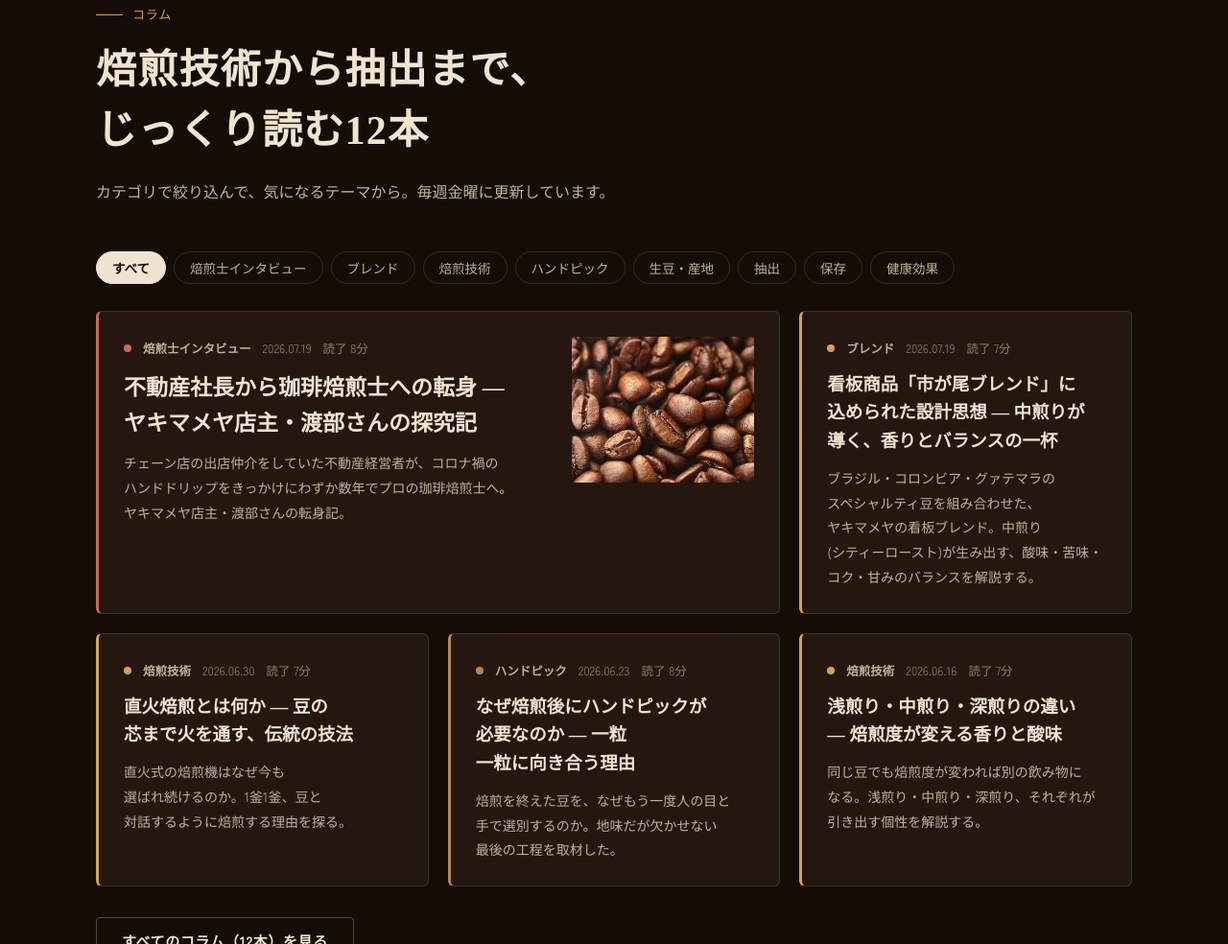
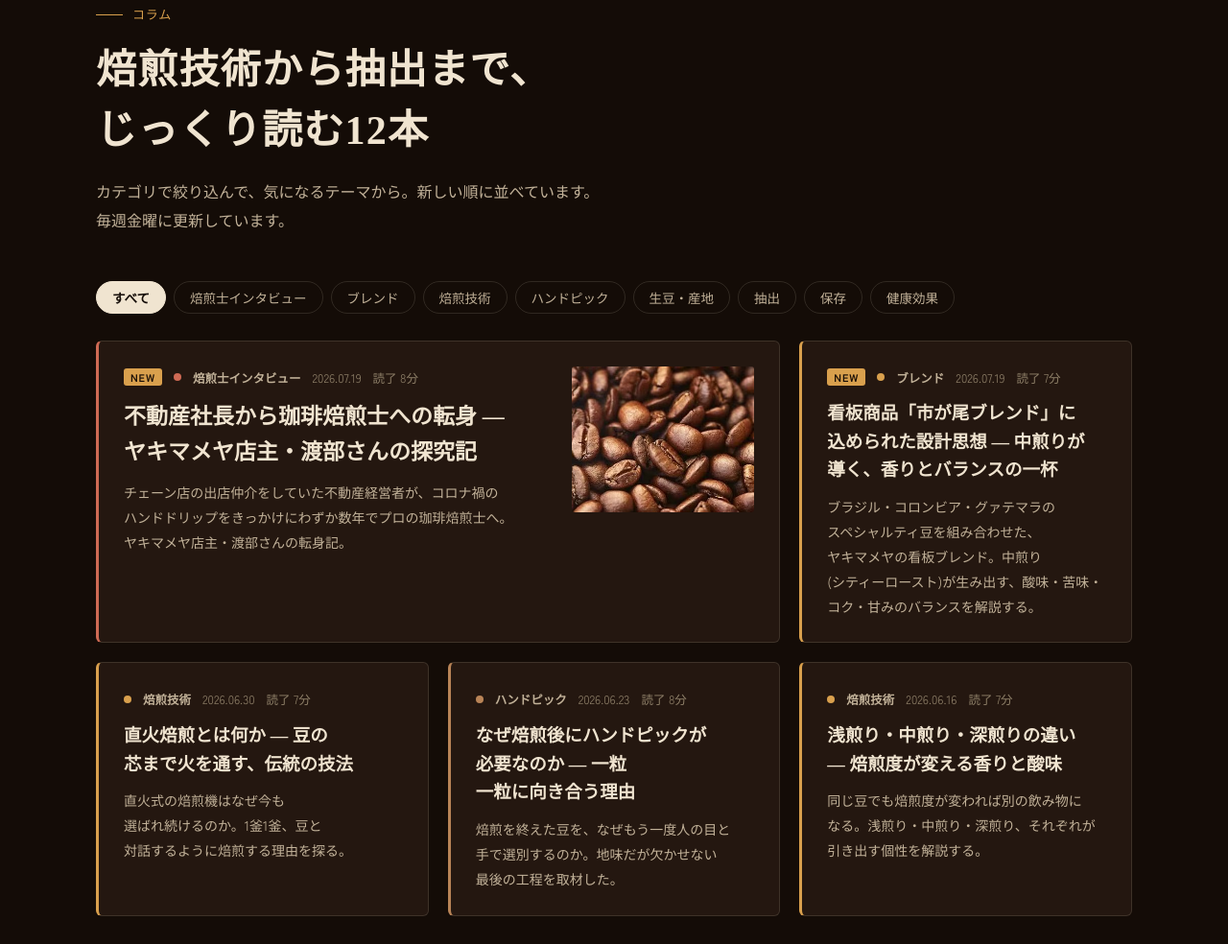
Before and after one commit to ykfuruya0703-create/yakimameya, a plain HTML site: page index.html in a window 1280 px wide. Shown: the part 4143-5127 px from the top of the page at 96% size. Drawn offline with Linux system fonts and the light colour scheme; a web font is replaced by a local one.

Commit message:
Add files via upload

```diff
--- a/assets/base.css
+++ b/assets/base.css
@@ -61,6 +61,7 @@ a{color:inherit}
 .ccard[hidden]{display:none}
 .ccard__body{display:flex;flex-direction:column;flex:1;min-width:0}
 .ccard__meta{display:flex;flex-wrap:wrap;align-items:center;gap:4px 12px;font-size:12.5px;color:var(--ink3);margin-bottom:12px}
+.new{display:inline-block;background:var(--gold);color:#1a0f07;font-size:11px;font-weight:700;letter-spacing:.08em;line-height:1;padding:4px 7px 3px;border-radius:3px}
 .ccard__cat{color:var(--ink2);font-weight:700}
 .ccard__title{font-family:var(--serif);font-size:18.5px;line-height:1.6;font-weight:700;margin-bottom:10px}
 .ccard__ex{font-size:14px;color:var(--ink2);line-height:1.85}
--- a/index.html
+++ b/index.html
@@ -409,18 +409,18 @@ section{position:relative}
 
 <section id="columns" class="sec">
   <div class="wrap">
-    <div class="sh"><div class="sh__lab">コラム</div><h2>焙煎技術から抽出まで、じっくり読む12本</h2><p>カテゴリで絞り込んで、気になるテーマから。毎週金曜に更新しています。</p></div>
+    <div class="sh"><div class="sh__lab">コラム</div><h2>焙煎技術から抽出まで、じっくり読む12本</h2><p>カテゴリで絞り込んで、気になるテーマから。新しい順に並べています。毎週金曜に更新しています。</p></div>
     <div class="filters" id="cfilters" role="group" aria-label="コラムのカテゴリで絞り込む"><button type="button" data-cat="all" aria-pressed="true">すべて</button><button type="button" data-cat="焙煎士インタビュー" aria-pressed="false">焙煎士インタビュー</button><button type="button" data-cat="ブレンド" aria-pressed="false">ブレンド</button><button type="button" data-cat="焙煎技術" aria-pressed="false">焙煎技術</button><button type="button" data-cat="ハンドピック" aria-pressed="false">ハンドピック</button><button type="button" data-cat="生豆・産地" aria-pressed="false">生豆・産地</button><button type="button" data-cat="抽出" aria-pressed="false">抽出</button><button type="button" data-cat="保存" aria-pressed="false">保存</button><button type="button" data-cat="健康効果" aria-pressed="false">健康効果</button></div>
     <div class="cgrid" id="cgrid">
 <a class="ccard ccard--feature" style="--c:var(--wine)" data-cat="焙煎士インタビュー" href="column/watanabe-story-blueprints-to-beans/index.html">
   <span class="ccard__body">
-    <span class="ccard__meta"><span class="catdot"></span><span class="ccard__cat">焙煎士インタビュー</span><span>2026.07.19</span><span>読了 8分</span></span>
+    <span class="ccard__meta"><span class="new">NEW</span><span class="catdot"></span><span class="ccard__cat">焙煎士インタビュー</span><span>2026.07.19</span><span>読了 8分</span></span>
     <h3 class="ccard__title">不動産社長から珈琲焙煎士への転身 ― ヤキマメヤ店主・渡部さんの探究記</h3>
     <p class="ccard__ex">チェーン店の出店仲介をしていた不動産経営者が、コロナ禍のハンドドリップをきっかけにわずか数年でプロの珈琲焙煎士へ。ヤキマメヤ店主・渡部さんの転身記。</p>
   </span><img class="ccard__img" src="images/glossy-beans.jpg" alt="" width="362" height="290" loading="lazy">
 </a><a class="ccard" style="--c:var(--gold)" data-cat="ブレンド" href="column/ichigao-blend-signature/index.html">
   <span class="ccard__body">
-    <span class="ccard__meta"><span class="catdot"></span><span class="ccard__cat">ブレンド</span><span>2026.07.19</span><span>読了 7分</span></span>
+    <span class="ccard__meta"><span class="new">NEW</span><span class="catdot"></span><span class="ccard__cat">ブレンド</span><span>2026.07.19</span><span>読了 7分</span></span>
     <h3 class="ccard__title">看板商品「市が尾ブレンド」に込められた設計思想 ― 中煎りが導く、香りとバランスの一杯</h3>
     <p class="ccard__ex">ブラジル・コロンビア・グァテマラのスペシャルティ豆を組み合わせた、ヤキマメヤの看板ブレンド。中煎り(シティーロースト)が生み出す、酸味・苦味・コク・甘みのバランスを解説する。</p>
   </span>
```
Also changed, not shown: column/bean-storage/index.html (+2 -2 lines), column/blend-making/index.html (+2 -2 lines), column/caffeine-roast/index.html (+2 -2 lines), column/cherry-to-bean/index.html (+2 -2 lines), column/direct-fire/index.html (+2 -2 lines), column/drip-basics/index.html (+2 -2 lines), column/handpick/index.html (+2 -2 lines), column/ichigao-blend-signature/index.html (+2 -2 lines), column/index.html (+2 -2 lines), column/roast-level/index.html (+2 -2 lines), column/roaster-interview/index.html (+2 -2 lines), column/specialty-beans/index.html (+2 -2 lines), column/watanabe-story-blueprints-to-beans/index.html (+2 -2 lines).
